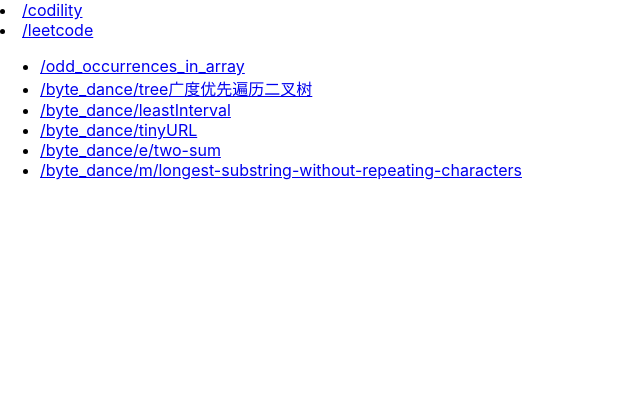
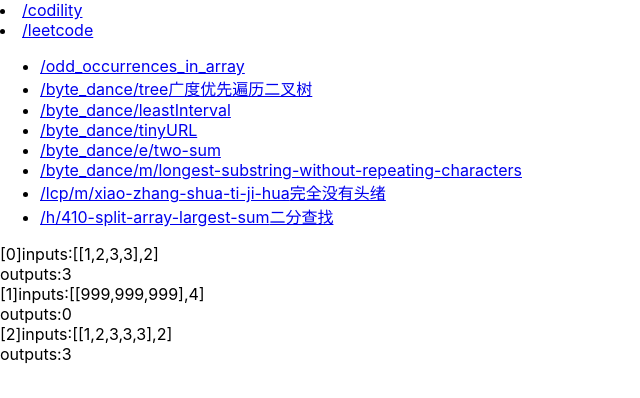
Before and after one commit to sugaE/react-playground, a React (Create React App) app: page /algorithm/leetcode/lcp/m/xiao-zhang-shua-ti-ji-hua in a window 1280 px wide. Shown: the top 398 px of the page, without its empty margins (0-640 px from the left). Built offline with nearby package versions, Linux system fonts and the light colour scheme.

Commit message:
add LeetCode/410-split-array-largest-sum.js

```diff
--- /dev/null
+++ b/src/LeetCode/410-split-array-largest-sum.js
@@ -0,0 +1,70 @@
+/*
+* https://leetcode-cn.com/problems/split-array-largest-sum/
+* */
+
+const inputs = [
+  [[7, 2, 5, 10, 8], 2], // 18 ; 其中最好的方式是将其分为[7,2,5] 和 [10,8]，
+  // [[999, 999, 999], 4], // 0
+  // [[999, 999, 999], 3], // 0
+  // [[999, 999, 999], 2], // 999
+];
+
+/**
+ * @param {number[]} nums
+ * @param {number} m
+ * @return {number}
+ */
+let splitArray = function(nums, m) {
+  // 计算「子数组各自的和的最大值」的上下界
+  let sum = nums.reduce((x, y) => x + y, 0);
+  let maxN = Math.max(...nums);
+
+  // 使用「二分查找」确定一个恰当的「子数组各自的和的最大值」，
+  // 使得它对应的「子数组的分割数」恰好等于 m
+  let left = maxN;
+  let right = sum;
+  // console.log('splitArray', left, right);
+  while (left < right) {
+    let mid = Math.floor(left + (right - left) / 2);
+    let splits = split(nums, mid);
+    // console.log('sss', left, right, 'mid', mid, 's', splits);
+    if (splits > m) {
+      // 如果分割数太多，说明「子数组各自的和的最大值」太小，此时需要将「子数组各自的和的最大值」调大
+      // 下一轮搜索的区间是 [mid + 1, right]
+      left = mid + 1; // ⚠️这个地方+1，否则会无限循环；因为mid是不满足条件的，所以不需要再考虑mid
+    } else {
+      // 下一轮搜索的区间是上一轮的反面区间[left, mid];
+      right = mid;
+    }
+  }
+
+  return left;
+};
+
+/**
+ * @param {number[]} nums
+ * @param {number} max
+ * @return {number}
+ */
+function split(nums, max) {
+  // console.log('split', nums, max);
+  let splits = 1; // 至少是一个分割!
+  let sum = 0;
+
+  nums.forEach((n, i) => {
+    if (sum + n <= max) {
+      sum += n;
+    } else {
+      splits++;
+      sum = n;
+    }
+  });
+
+  return splits;
+}
+
+function solution(n) {
+  return splitArray(...n);
+}
+
+export default {inputs, solution};
--- /dev/null
+++ b/src/LeetCode/LCP12.js
@@ -0,0 +1,76 @@
+/*
+* https://leetcode-cn.com/problems/xiao-zhang-shua-ti-ji-hua/
+* */
+
+const inputs = [
+  [[1, 2, 3, 3], 2], // 3 ; 其中最好的方式是将其分为[7,2,5] 和 [10,8]，
+  [[999, 999, 999], 4], // 0
+  [[1, 2, 3, 3, 3], 2], // 3
+];
+
+/**
+ * @param {number[]} nums
+ * @param {number} m
+ * @return {number}
+ */
+let splitArray = function(nums, m) {
+  // 计算「子数组各自的和的最大值」的上下界
+  let sum = nums.reduce((x, y) => x + y, 0);
+  let maxN = Math.max(...nums);
+
+  // 使用「二分查找」确定一个恰当的「子数组各自的和的最大值」，
+  // 使得它对应的「子数组的分割数」恰好等于 m
+  let left = 0;
+  let right = sum - maxN;
+  while (left < right) {
+    let mid = Math.floor(left + (right - left) / 2);
+    let splits = split(nums, mid);
+    console.log('sss', left, right, 'mid', mid, 's', splits);
+    if (splits > m) {
+      // 如果分割数太多，说明「子数组各自的和的最大值」太小，此时需要将「子数组各自的和的最大值」调大
+      // 下一轮搜索的区间是 [mid + 1, right]
+      left = mid + 1; // ⚠️这个地方+1，否则会无限循环；因为mid是不满足条件的，所以不需要再考虑mid
+    } else {
+      // 下一轮搜索的区间是上一轮的反面区间[left, mid];
+      right = mid;
+    }
+  }
+
+  return left;
+};
+
+/**
+ * @param {number[]} nums
+ * @param {number} max
+ * @return {number}
+ */
+function split(nums, max) {
+  // console.log('split', nums, max);
+  let splits = 1; // 至少是一个分割!
+  let sum = 0;
+  let curMax = 0;
+
+  nums.forEach((n) => {
+    console.log(n, curMax, sum, '//', sum + n - curMax, max);
+    curMax = Math.max(curMax, n);
+
+    if (sum + n - curMax <= max) {
+      // 当前分组继续加
+
+      sum += n;
+    } else {
+      // 从此另起一组
+      splits++;
+      sum = n;
+      curMax = n;
+    }
+  });
+
+  return splits;
+}
+
+function solution(n) {
+  return splitArray(...n);
+}
+
+export default {inputs, solution};
--- a/src/LeetCode/routes.js
+++ b/src/LeetCode/routes.js
@@ -5,11 +5,13 @@
 // import PermMissingElem from './PermMissingElem';
 // import TapeEquilibrium from './TapeEquilibrium';
 import ByteDanceTree from './byte_dance/migong';
-// import BDminTime from './byte_dance/MinTime';
+// import BDminTime from './410-split-array-largest-sum';
 import BDleastInterval from './byte_dance/LeastInterval';
 import BDTinyURL from './byte_dance/TinyURL';
 import EtwoSum from './byte_dance/EtwoSum';
 import LengthOfLongestSubstring from './byte_dance/LengthOfLongestSubstring';
+import P410 from './410-split-array-largest-sum';
+import LCP12 from './LCP12';
 
 const routes = [
   {
@@ -22,11 +24,6 @@
     function: ByteDanceTree,
     desc: '广度优先遍历二叉树',
   },
-  // {
-  //   path: '/byte_dance/minTime',
-  //   function: BDminTime,
-  //   desc: '没做出来sad',
-  // },
   {
     path: '/byte_dance/leastInterval',
     function: BDleastInterval,
@@ -44,6 +41,16 @@
     path: '/byte_dance/m/longest-substring-without-repeating-characters',
     function: LengthOfLongestSubstring,
   },
+  {
+    path: '/lcp/m/xiao-zhang-shua-ti-ji-hua',
+    function: LCP12,
+    desc: '完全没有头绪',
+  },
+  {
+    path: '/h/410-split-array-largest-sum',
+    function: P410,
+    desc: '二分查找',
+  },
 
 ];
 
```
